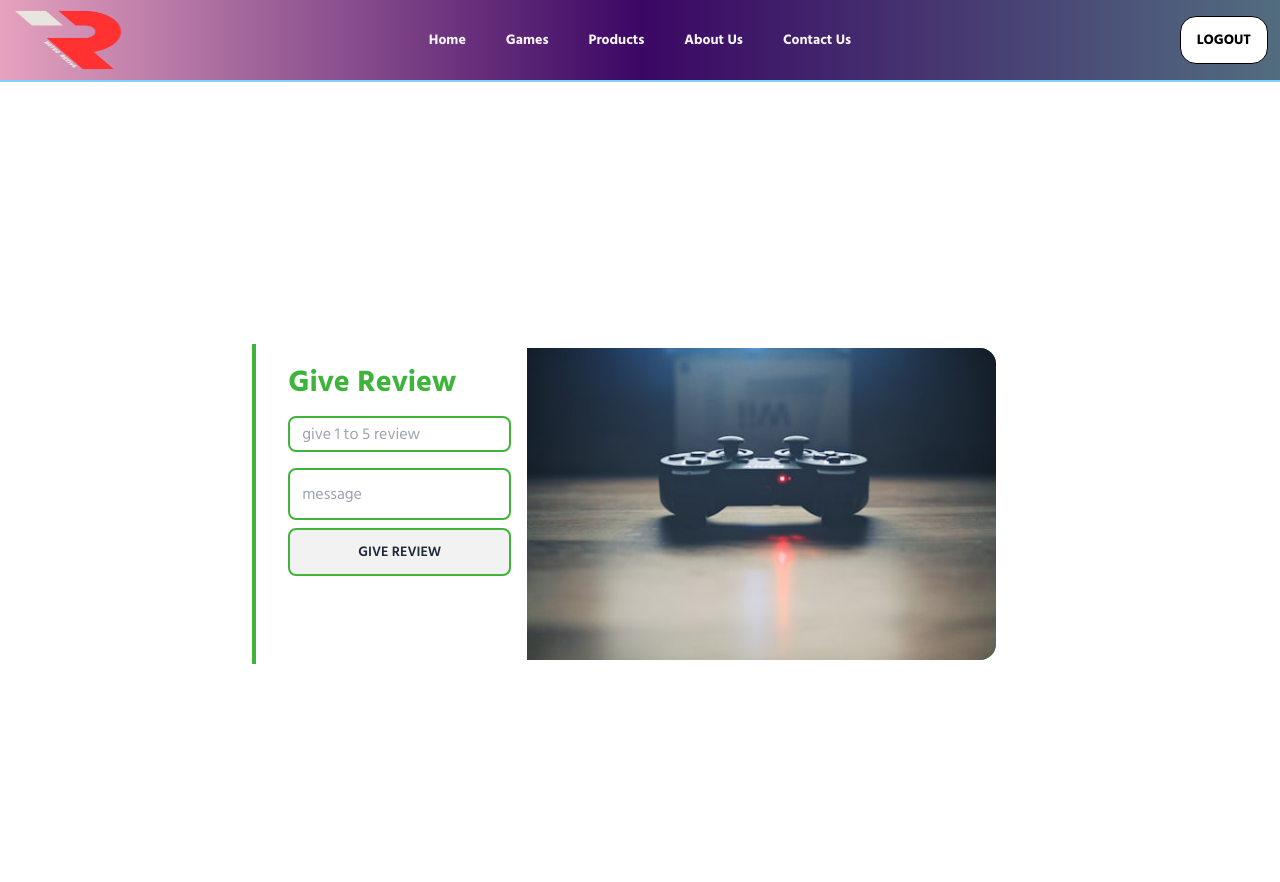
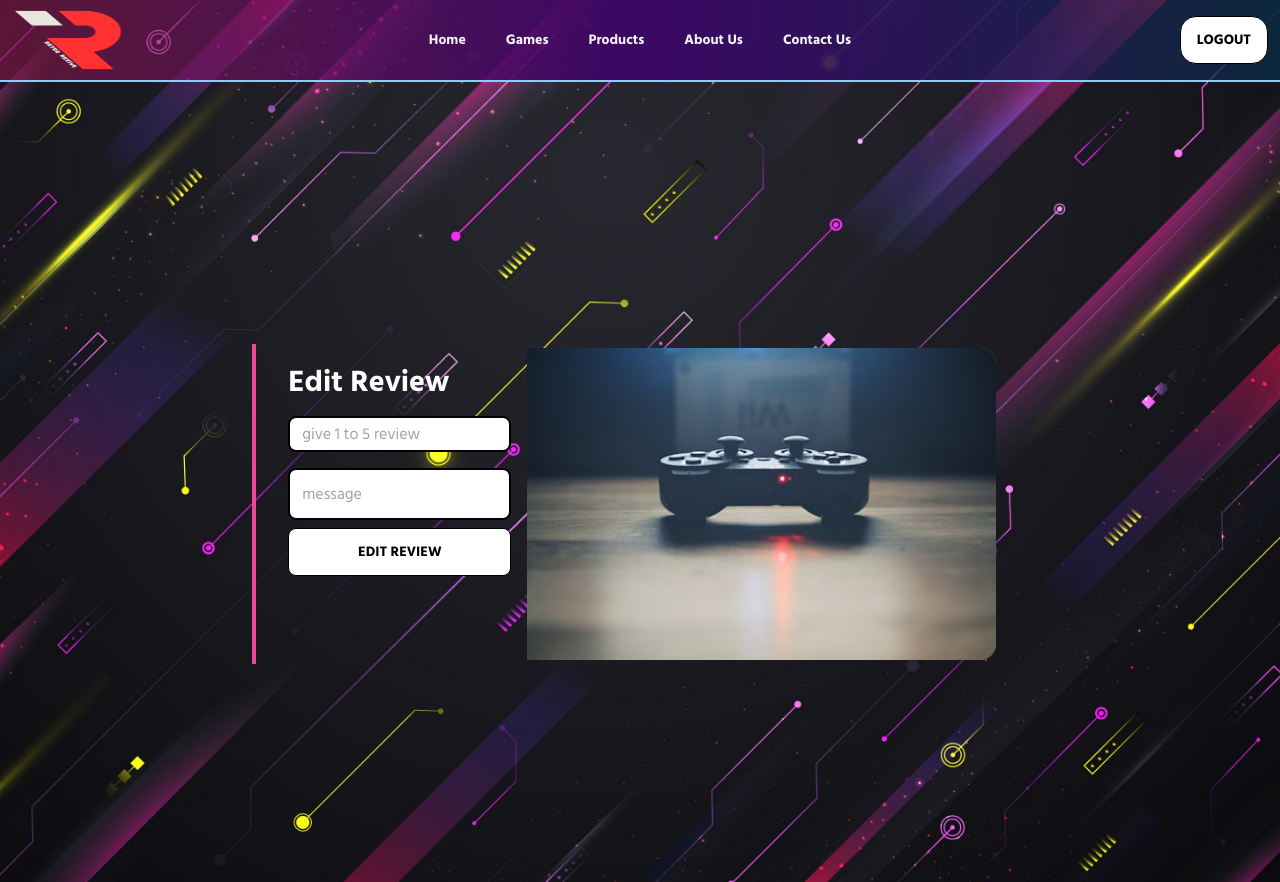
Before and after one commit to ayon121/RetroRevive_Frontend, a React (Vite) app: page /reviewedit/1 in a window 1280 px wide. Built offline with nearby package versions, Linux system fonts and the light colour scheme; no server answers; sample sign-in values are in the browser's storage; a web font is replaced by a local one.

Commit message:
edit review page updated

```diff
--- a/src/Components/Review/ReviewEdit.jsx
+++ b/src/Components/Review/ReviewEdit.jsx
@@ -4,7 +4,7 @@ import loginimg from '../../assets/login1.jpg'
 import Navbar from '../Navbar/Navbar';
 import { useParams } from 'react-router-dom';
 import useAxiosSecure from '../../Hooks/useAxiosSecure';
-
+import "../PageCSS/Home.css"
 const ReviewEdit = () => {
     const { id } = useParams()
     const axiosSecure = useAxiosSecure()
@@ -24,17 +24,17 @@ const ReviewEdit = () => {
     }
 
     return (
-        <div>
+        <div className='backgrnd'>
         <Navbar></Navbar>
         <div className="flex  justify-center w-full h-screen items-center font-Hind px-3">
             <div className=" max-w-4xl mx-auto rounded-2xl flex h-96 py-8 px-3 mt-11" >
                 {/* login form */}
-                <div className="flex flex-row gap-4  py-1 px-8  border-l-4 border-[#3fb43b] h-full">
+                <div className="flex flex-row gap-4  py-1 px-8  border-l-4 border-pink-500 h-full">
                     <form className='flex flex-col' onSubmit={handleReviewEdit}>
-                        <h1 className=" text-3xl md:text-2xl lg:text-3xl font-bold mt-4 mb-2 text-[#3fb43b]">Give Review </h1>
-                        <input className="py-1 px-3  my-2 border-2 border-[#3fb43b] rounded-lg" type="text" name="number" placeholder="give 1 to 5 review" />
-                        <input className="py-3 px-3  my-2 border-2 border-[#3fb43b] rounded-lg" type="text" name="message" placeholder="message" />
-                        <input className="btn border-2 border-[#3fb43b] hover:bg-[#3fb43b] hover:text-white" type="submit" value="Give Review" />
+                        <h1 className=" text-3xl md:text-2xl lg:text-3xl font-bold mt-4 mb-2 text-white">Edit Review </h1>
+                        <input className="py-1 px-3  my-2 border-2 border-black hover:border-pink-500 rounded-lg" type="text" name="number" placeholder="give 1 to 5 review" />
+                        <input className="py-3 px-3  my-2 border-2 border-black hover:border-pink-500 rounded-lg" type="text" name="message" placeholder="message" />
+                        <input className='btn bg-white text-black font-bold hover:text-pink-600 border-black hover:border-pink-600 w-full' type="submit" value="Edit Review" />
 
                     </form>
                 {/* wishes */}
```
